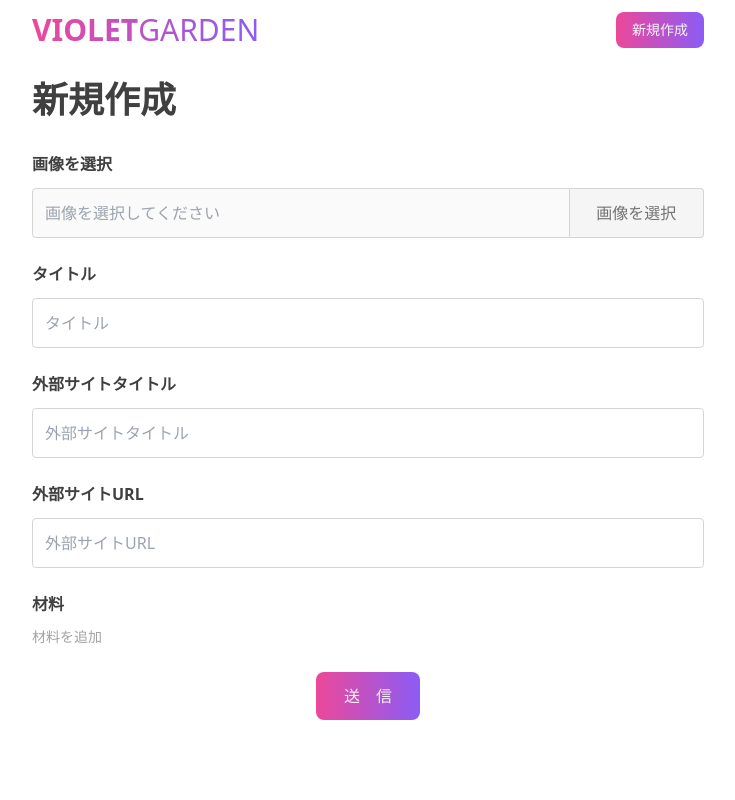
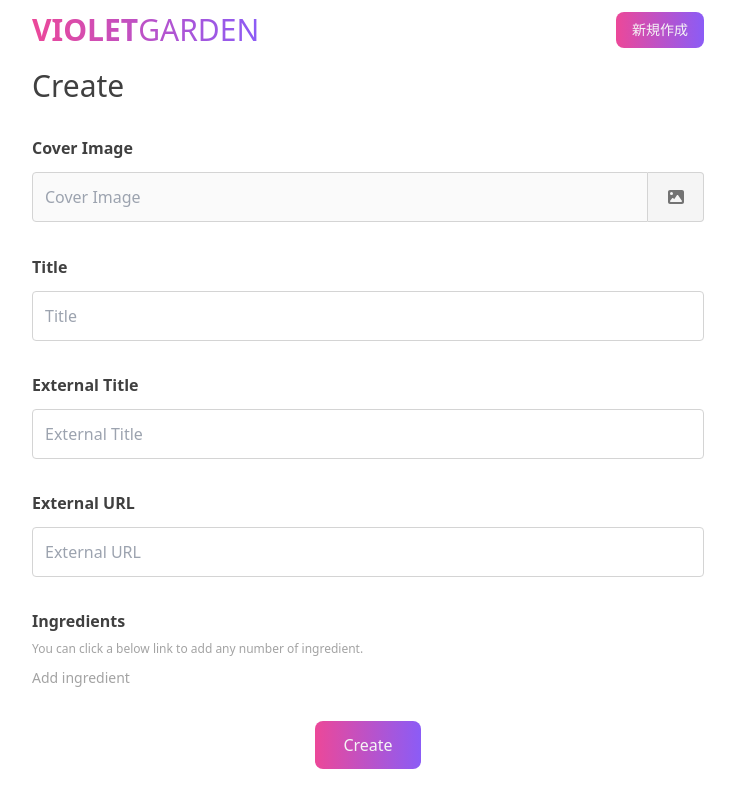
Before and after one commit to whitia/kitchen-note-front, a Next.js app: page /recipes/new in a window 1280 px wide. Shown: the whole page, without its empty margins (272-1007 px from the left). Built offline with nearby package versions, Linux system fonts and the light colour scheme.

Commit message:
Fix form each edit and new to component

```diff
--- a/pages/recipes/edit/[uuid].tsx
+++ b/pages/recipes/edit/[uuid].tsx
@@ -1,6 +1,22 @@
 
-import { useRouter } from 'next/router'
 import action from '../../../lib/recipes/action'
+import Form from '../../../components/form'
+
+export const getStaticProps = async (params: any) => {
+  const uuid = params['params']['uuid']
+  const data = await action.show(uuid)
+  return { props: { data } }
+}
+
+const Edit = ({ data }: any) => {
+  return (
+    <>
+      <Form action="Update" data={data} />
+    </>
+  )
+}
+
+export default Edit
 
 export const getStaticPaths = async () => {
   const data = await action.index()
@@ -9,61 +25,3 @@ export const getStaticPaths = async () => {
   }))
   return { paths, fallback: false }
 }
-
-export const getStaticProps = async (params: any) => {
-  const uuid = params['params']['uuid']
-  const data = await action.show(uuid)
-  return { props: { data } }
-}
-
-const Edit = ({ data }: any) => {
-  const recipe: Recipe = data['data']['recipe']
-  const ingredients: string[] = data['data']['ingredients']
-
-  const router = useRouter()
-  const handleSubmit = async (event: any) => {
-    event.preventDefault()
-
-    const formData = new FormData()
-    formData.append('title', event.target.title.value)
-    formData.append('uuid', recipe.uuid)
-    formData.append('external_title', event.target.externalTitle.value)
-    formData.append('external_url', event.target.externalURL.value)
-    formData.append('image', event.target.image.files[0])
-
-    const data = await action.update(recipe.uuid, formData)
-
-    router.push(`/recipes/${recipe.uuid}`)
-  }
-
-  if (data['status'] == 'SUCCESS') {
-    return (
-      <div>
-      <form onSubmit={handleSubmit}>
-        <label htmlFor="title">タイトル</label>
-        <input type="text" id="title" name="title" defaultValue={recipe.title} required />
-
-        <label htmlFor="externalTitle">外部リンクタイトル</label>
-        <input type="text" id="externalTitle" name="externalTitle" defaultValue={recipe.external_title} required />
-
-        <label htmlFor="externalURL">外部リンクURL</label>
-        <input type="text" id="externalURL" name="externalURL" defaultValue={recipe.external_url} required />
-
-        <label htmlFor="image">
-          <input
-            accept="image/*"
-            id="image"
-            type="file"
-            hidden
-          />
-          画像選択
-        </label>
-
-        <button type="submit">送信</button>
-      </form>
-      </div>
-    )
-  }
-}
-
-export default Edit
--- a/pages/recipes/new.tsx
+++ b/pages/recipes/new.tsx
@@ -1,107 +1,9 @@
-import uuid from 'uuidjs'
-import { useRouter } from 'next/router'
-import React, { useRef } from 'react';
-import action from '../../lib/recipes/action'
+import Form from '../../components/form'
 
 const New = () => {
-  const inputFile = useRef<HTMLInputElement>(null)
-  const inputText = useRef<HTMLInputElement>(null)
-  const handleSelectImage = (event: any): void => {
-    event.preventDefault()
-    inputFile.current?.click()
-  }
-  const handleSelectedImage = (event: any): void => {
-    const imageName: string | null | undefined = inputFile.current?.files && inputFile.current?.files[0].name as string
-    if (inputText.current != undefined && imageName != (null || undefined)) {
-      inputText.current.value = imageName
-    }
-  }
-
-  const containRef = useRef<HTMLInputElement>(null)
-  const handleAddIngredient = (event: any): void => {
-    const inputText = document.createElement('input')
-    inputText.classList.add('flex-part-input', 'w-11/12')
-    inputText.type = 'text'
-    inputText.placeholder = '材料'
-
-    const removeButton = document.createElement('button')
-    removeButton.classList.add('flex-part-btn', 'w-1/12')
-    removeButton.innerText = '✗'
-    removeButton.setAttribute('onclick', 'javascript:{ event.preventDefault(); event.target.parentElement.remove(); }');
-
-    const flexContainer = document.createElement('div')
-    flexContainer.classList.add('flex')
-    flexContainer.append(inputText)
-    flexContainer.append(removeButton)
-
-    containRef.current?.append(flexContainer)
-  }
-
-  const handleRemoveIngredient = (event: any): void => {
-    event.preventDefault()
-    alert()
-  }
-
-  const router = useRouter()
-  const handleSubmit = async (event: any) => {
-    event.preventDefault()
-
-    const formData = new FormData()
-    formData.append('title', event.target.title.value)
-    formData.append('uuid', uuid.generate())
-    formData.append('external_title', event.target.externalTitle.value)
-    formData.append('external_url', event.target.externalURL.value)
-    formData.append('image', event.target.image.files[0])
-
-    const data = await action.create(formData)
-    router.push(`/recipes/${data['data']['recipe']['uuid']}`)
-  }
-
   return (
     <>
-      <h2 className="text-4xl font-bold my-8">新規作成</h2>
-      <form onSubmit={handleSubmit}>
-        <div className="mb-6">
-          <input accept="image/*" id="image" type="file" onChange={handleSelectedImage} ref={inputFile} hidden />
-          <label htmlFor="image_name" className="label">画像を選択</label>
-          <div className="flex">
-            <input className="flex-part-input w-4/5" type="text" placeholder="画像を選択してください" disabled ref={inputText} />
-            <button className="flex-part-btn w-1/5" onClick={handleSelectImage}>画像を選択</button>
-          </div>
-        </div>
-
-        <div className="mb-6">
-          <label htmlFor="title" className="label">タイトル</label>
-          <input className="input-text" type="text" id="title" name="title" placeholder="タイトル" required />
-        </div>
-
-        <div className="mb-6">
-          <label htmlFor="externalTitle" className="label">外部サイトタイトル</label>
-          <input className="input-text" type="text" id="externalTitle" name="externalTitle" placeholder="外部サイトタイトル" required />
-        </div>
-
-        <div className="mb-6">
-          <label htmlFor="externalURL" className="label">外部サイトURL</label>
-          <input className="input-text" type="text" id="externalURL" name="externalURL" placeholder="外部サイトURL" required />
-        </div>
-
-        <div className="mb-6">
-          <label htmlFor="ingredients" className="label">材料</label>
-          <div ref={containRef} id="ingredients">
-            <div className="flex hidden">
-              <input className="flex-part-input w-11/12" type="text" placeholder="材料" />
-              <button className="flex-part-btn w-1/12" onClick={handleRemoveIngredient}>✗</button>
-            </div>
-          </div>
-          <div className="mt-2">
-            <a className="text-sm" href="#" onClick={handleAddIngredient}>材料を追加</a>
-          </div>
-        </div>
-
-        <div className='flex items-center justify-center'>
-          <button type="submit" className="btn">送　信</button>
-        </div>
-      </form>
+      <Form action="Create" />
     </>
   )
 }
```
